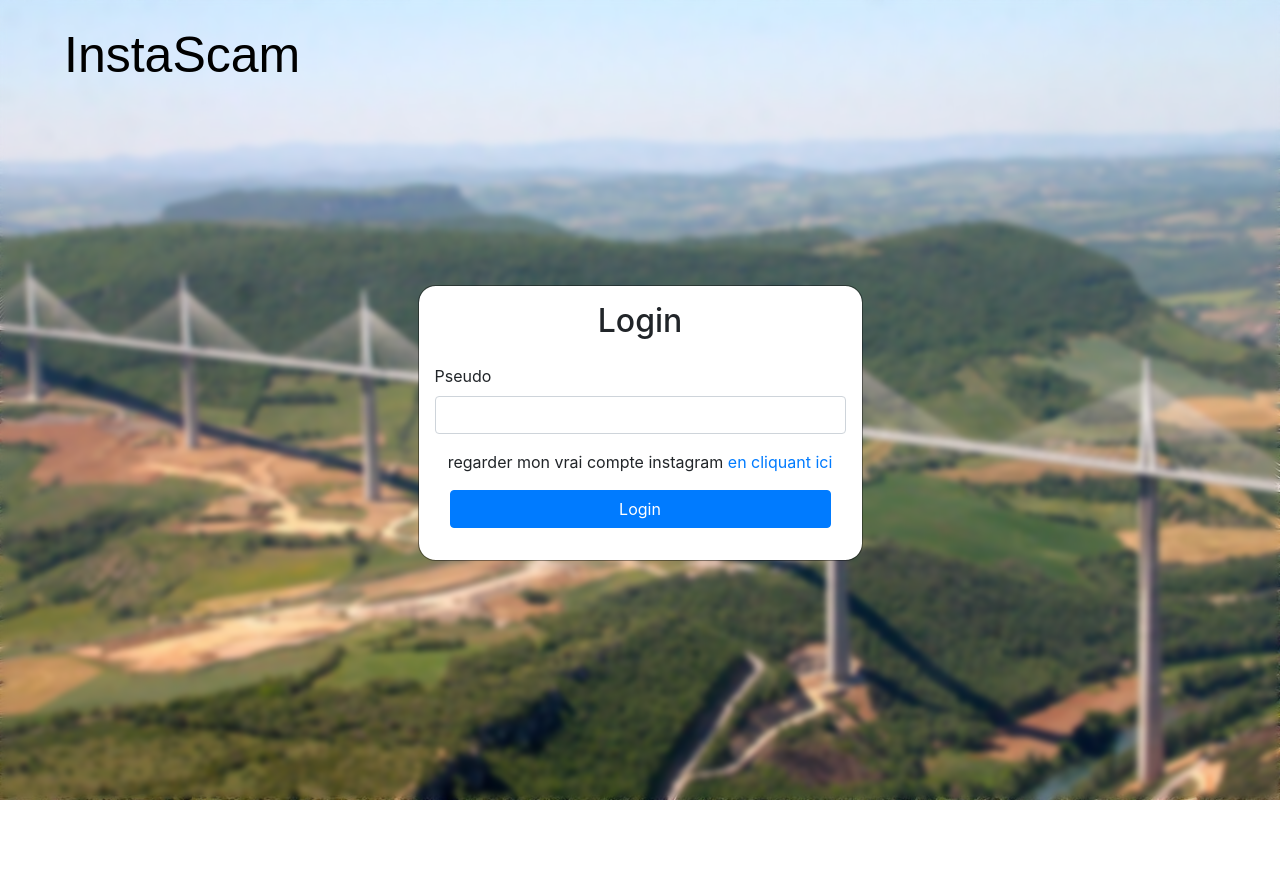
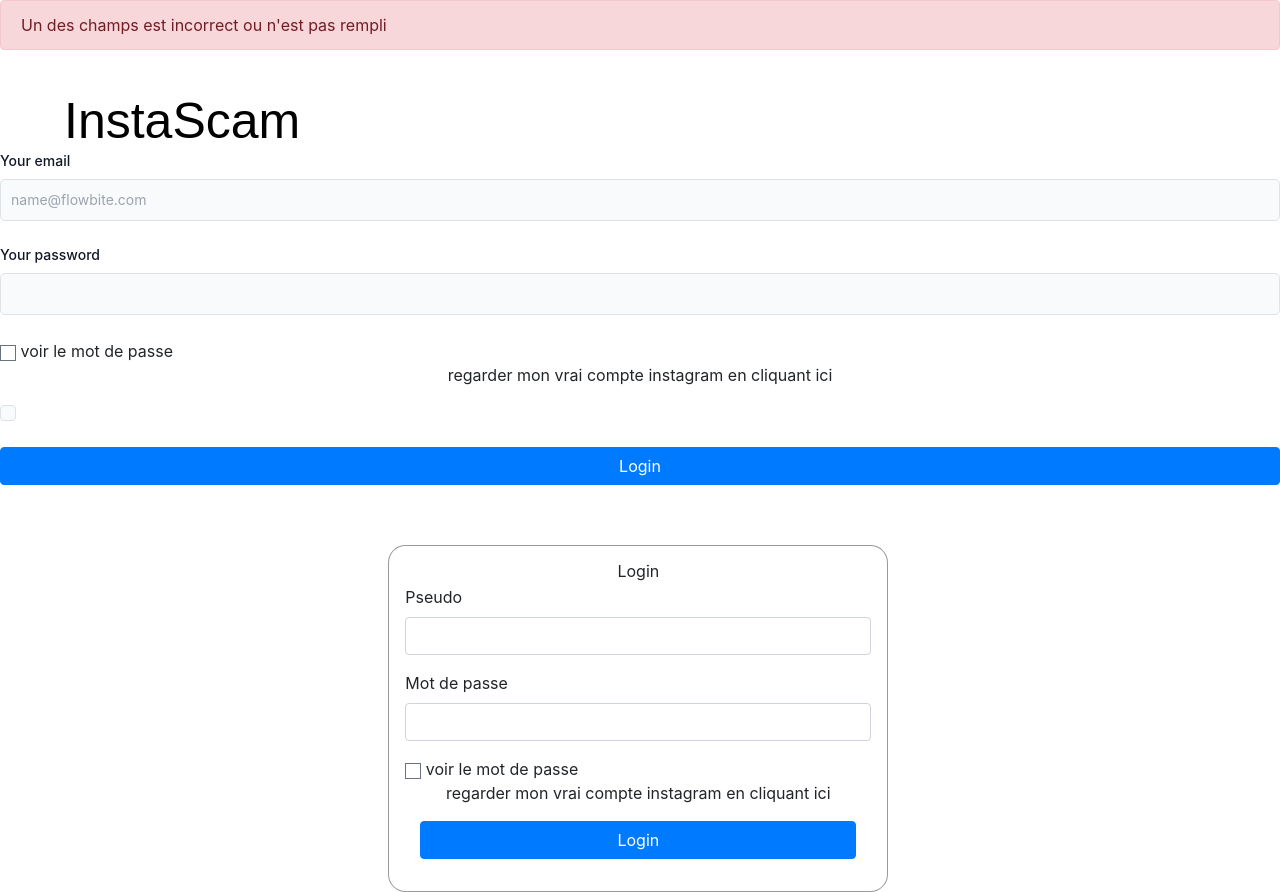
Before and after one commit to adriennnnn/clone-insta, a PHP site: the page made by index.php in a window 1280 px wide. Before the commit the page ends 800 px from the top, so only its background shows below. Run offline with PHP 8.4, Linux system fonts and the light colour scheme; some libraries are stand-ins or nearby versions; some web fonts are replaced.

Commit message:
update password

```diff
--- a/index.php
+++ b/index.php
@@ -2,20 +2,53 @@
 // include 'partials/header.php';
 // include 'process/login.php';
 ?>
+<link href="https://cdn.jsdelivr.net/npm/bootstrap@5.1.3/dist/css/bootstrap.min.css" rel="stylesheet">
+<script src="https://cdn.tailwindcss.com"></script>
+<script src="https://unpkg.com/flowbite@1.4.1/dist/flowbite.js"></script>
+<link rel="stylesheet" href="https://unpkg.com/flowbite@1.4.1/dist/flowbite.min.css" />
 <link rel="stylesheet" href="https://stackpath.bootstrapcdn.com/bootstrap/4.3.1/css/bootstrap.min.css" integrity="sha384-ggOyR0iXCbMQv3Xipma34MD+dH/1fQ784/j6cY/iJTQUOhcWr7x9JvoRxT2MZw1T" crossorigin="anonymous">
 <link href="./style/style_index.css" rel="stylesheet">
+<!--partie retour erreur -->
+<?php
+if (isset($_GET['Error'])) {?>
+    <p class="alert alert-danger" role="alert"><?=$_GET['Error']?></p>
+<?php } ?>
 <div class="logo">
     <h1>InstaScam</h1>
 </div>
 
-<!-- <div class="bg-img"> -->
+
+<form action="./process/login.php" method="post">
+    <div class="mb-6">
+        <label for="Pseudo" class="block mb-2 text-sm font-medium text-gray-900 dark:text-gray-300">Your email</label>
+        <input type="email" name="Pseudo" class="bg-gray-50 border border-gray-300 text-gray-900 text-sm rounded-lg focus:ring-blue-500 focus:border-blue-500 block w-full p-2.5 dark:bg-gray-700 dark:border-gray-600 dark:placeholder-gray-400 dark:text-white dark:focus:ring-blue-500 dark:focus:border-blue-500" placeholder="name@flowbite.com" required="">
+    </div>
+    <div class="mb-6">
+        <label for="Password" class="block mb-2 text-sm font-medium text-gray-900 dark:text-gray-300">Your password</label>
+        <input type="password" name="Password" class="bg-gray-50 border border-gray-300 text-gray-900 text-sm rounded-lg focus:ring-blue-500 focus:border-blue-500 block w-full p-2.5 dark:bg-gray-700 dark:border-gray-600 dark:placeholder-gray-400 dark:text-white dark:focus:ring-blue-500 dark:focus:border-blue-500" required="">
+    </div>
+        <p> <input type="checkbox" onclick="myFunctionVisibilityPassword()"> voir le mot  de passe</p>
+        <div class="form-group">
+            <p class="text-center">regarder mon vrai compte instagram <a href="https://www.instagram.com/adrthms/">en cliquant ici</a></p>
+        </div>
+
+
+        <div class="flex items-start mb-6">
+        <div class="flex items-center h-5">
+        <input id="remember" aria-describedby="remember" type="checkbox" class="w-4 h-4 bg-gray-50 rounded border border-gray-300 focus:ring-3 focus:ring-blue-300 dark:bg-gray-700 dark:border-gray-600 dark:focus:ring-blue-600 dark:ring-offset-gray-800" required="">
+    </div>
+
+    </div>
+        <button type="submit" class=" btn btn-block mybtn btn-primary tx-tfm">Login</button>
+</form>
+
 
 <div class="container">
     <div class="row">
         <div class="col-md-5 mx-auto">
             <div id="first">
                 <div class="myform form ">
-                        <div class="logo mb-3">
+                    <div class="logo mb-1">
                         <div class="col-md-12 text-center">
                             <h2>Login</h2>
                         </div>
@@ -26,17 +59,23 @@
                             <input type="text" name="Pseudo" class="form-control">
                         </div>
                         <div class="form-group">
+                            <label for="Password">Mot de passe</label>
+                            <input type="password" name="Password" class="form-control" id="myInput">
+                        </div>
+                        <p> <input type="checkbox" onclick="myFunctionVisibilityPassword()"> voir le mot  de passe</p>
+
+                        <div class="form-group">
                             <p class="text-center">regarder mon vrai compte instagram <a href="https://www.instagram.com/adrthms/">en cliquant ici</a></p>
                         </div>
                         <div class="col-md-12 text-center ">
                             <button type="submit" class=" btn btn-block mybtn btn-primary tx-tfm">Login</button>
                         </div>
-
                     </form>
-
                 </div>
             </div>
         </div>
     </div>
 </div>
+<script src="./utils/index.js"></script>
+
 <!-- </div> -->
--- a/partials/header.php
+++ b/partials/header.php
@@ -7,12 +7,11 @@
     <meta http-equiv="X-UA-Compatible" content="IE=edge">
     <meta name="viewport" content="width=device-width, initial-scale=1.0">
     <title>instascam</title>
-    <link rel="stylesheet" href="https://stackpath.bootstrapcdn.com/bootstrap/4.3.1/css/bootstrap.min.css" integrity="sha384-ggOyR0iXCbMQv3Xipma34MD+dH/1fQ784/j6cY/iJTQUOhcWr7x9JvoRxT2MZw1T" crossorigin="anonymous">
+    <link rel = "icon" href ="https://media.geeksforgeeks.org/wp-content/cdn-uploads/gfg_200X200.png" type = "image/icon">    <link rel="stylesheet" href="https://stackpath.bootstrapcdn.com/bootstrap/4.3.1/css/bootstrap.min.css" integrity="sha384-ggOyR0iXCbMQv3Xipma34MD+dH/1fQ784/j6cY/iJTQUOhcWr7x9JvoRxT2MZw1T" crossorigin="anonymous">
     <!-- <link href="../style/style.css" rel="stylesheet"> -->
     <link href="../style/style_header.css" rel="stylesheet">
     <link rel="stylesheet" href="https://maxcdn.bootstrapcdn.com/font-awesome/4.7.0/css/font-awesome.min.css">
 </head>
-
 <body>
     <header>
         <div class="navigation">
--- a/process/logout.php
+++ b/process/logout.php
@@ -1,6 +1,5 @@
 <?php session_start() ;?>
 <?php
-if (isset($_SESSION['id'])) {
+
+    session_destroy();
     header('Location: ../index.php');
-}
-session_destroy();
--- a/profil.php
+++ b/profil.php
@@ -41,8 +41,6 @@ include 'partials/header.php';
                 $rst = $pdo2->fetch(PDO::FETCH_ASSOC);
                 ?>
                 <li><span class="profile-stat-count"><?= $rst['posts'] ?></span> posts</li>
-                <li><span class="profile-stat-count">1</span> adrien</li>
-                <li><span class="profile-stat-count">3 178 643</span> Thomas</li>
             </ul>
         </div>
         <div class="profile-bio">
--- a/style/style_index.css
+++ b/style/style_index.css
@@ -16,11 +16,12 @@
     max-width: 500px;
      }
 .container{
-    margin-top: 200px;
+    margin-top: 60px;
    }
 
 body{
-    background-image:url("../image/image.jpg");
+    /* background-image:url("../image/image.jpg"); */
+    background-color: white;
     background-size: cover; /* permet de ne pas dubliquer l'image*/
     backdrop-filter: blur(3px);
     height:100vh;
--- /dev/null
+++ b/utils/index.js
@@ -0,0 +1,8 @@
+function myFunctionVisibilityPassword() {
+    let x = document.getElementById("myInput");
+    if (x.type === "password") {
+        x.type = "text";
+    } else {
+        x.type = "password";
+    }
+}
```
Also changed, not shown: process/login.php (+19 -18 lines), process/modal.js (+6 -7 lines). Lines whose indentation alone changed are shown as unchanged.
